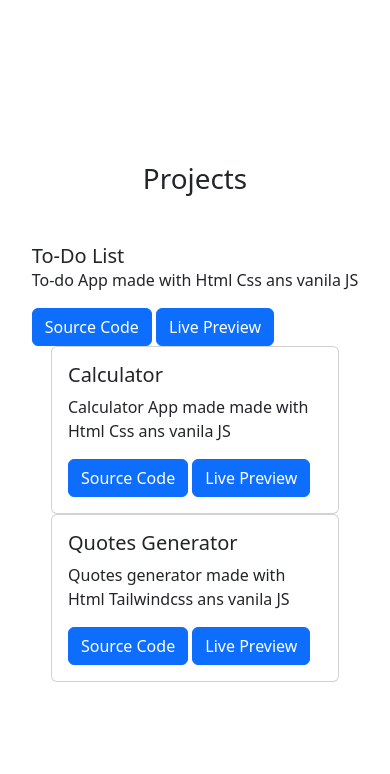
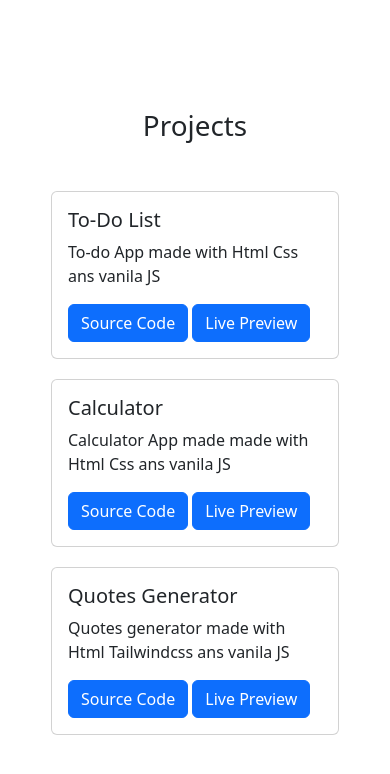
Before and after one commit to Abdelhamid1213/portfolio, a plain HTML site: page index.html in a window 390 px wide. Drawn offline with nearby package versions, Linux system fonts and the light colour scheme.

Commit message:
Update page title and add project cards

```diff
--- a/index.html
+++ b/index.html
@@ -10,13 +10,7 @@
 <body class="container">
     <div class="title"><h1>Projects</h1></div>
     <div class="projects">
-    <style>
-        @media (max-width: 768px) {
-            .projects {
-                flex-direction: column;
-            }
-        }
-    </style>
+    <div class="card" style="width: 18rem;">
         <div class="card-body">
           <h5 class="card-title">To-Do List</h5>
           <p class="card-text">To-do App made with Html Css ans vanila JS</p>
```
